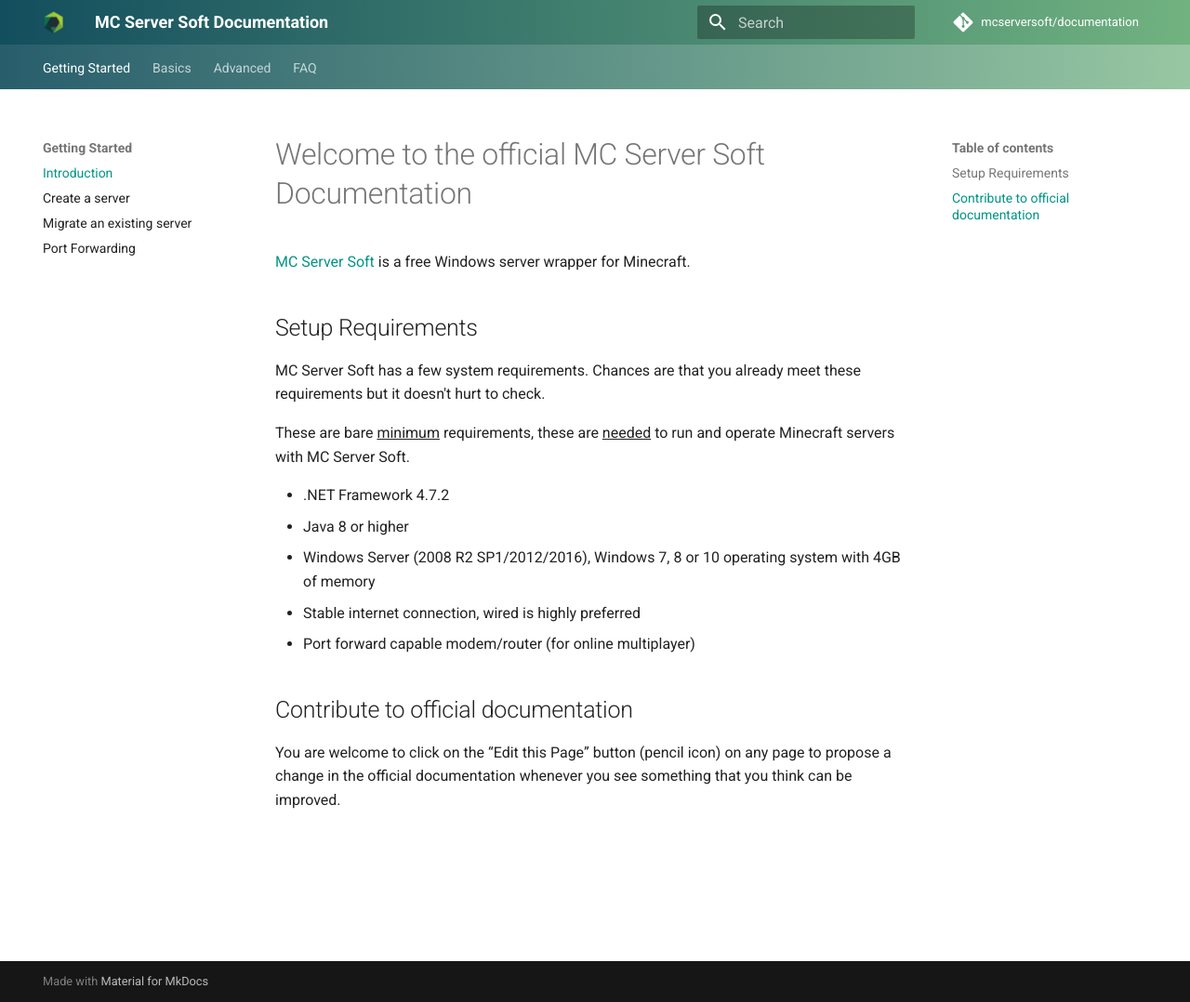
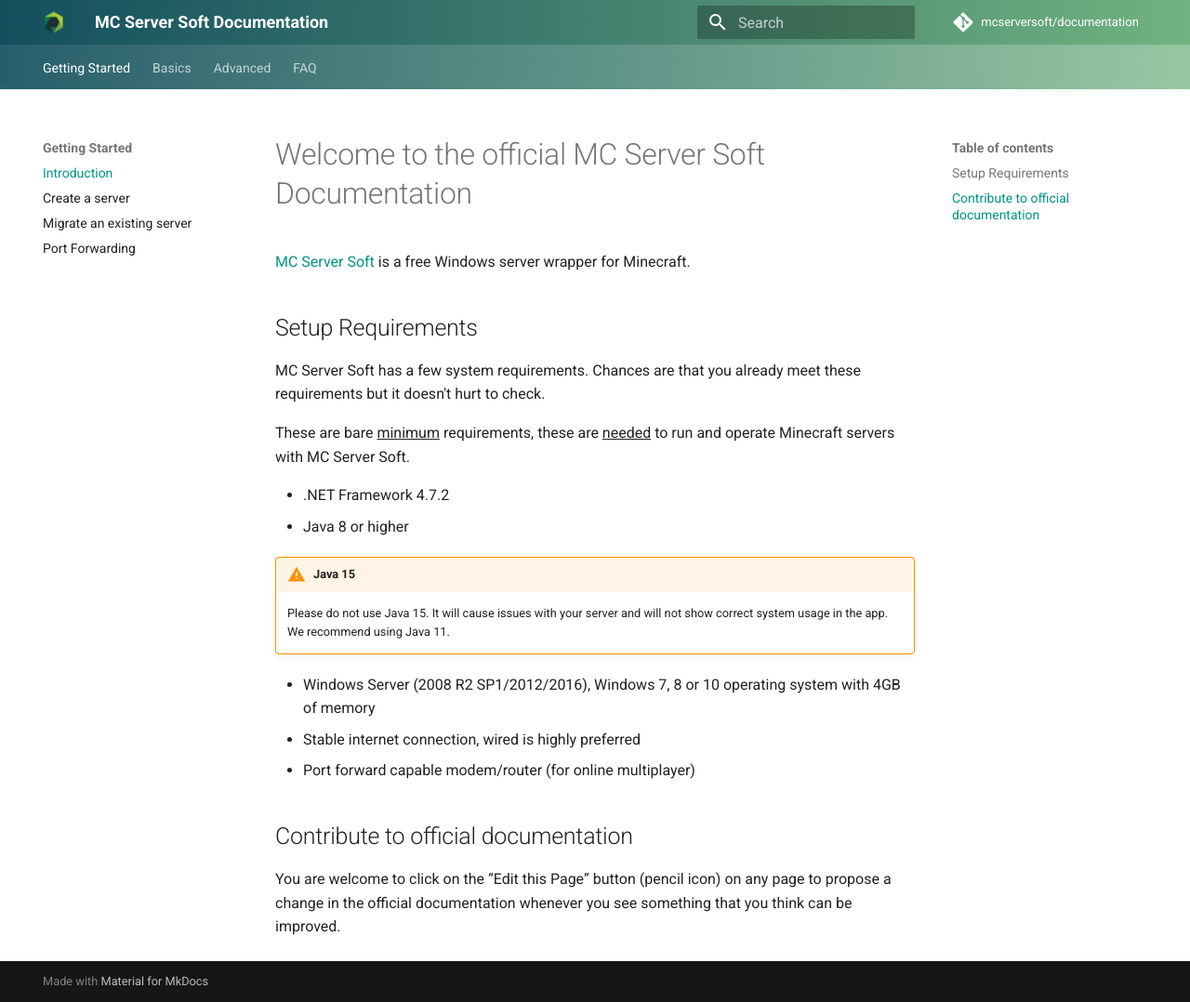
Before and after one commit to mcserversoft/documentation, an MkDocs documentation site: the page built from docs/index.md, in a window 1280 px wide and 1078 px high. Shown: the whole window at 93% size. Built offline with MkDocs 1.6.1 and Material for MkDocs 9.7.7, drawn with Linux system fonts in a browser that asks for light colours; comment, search, counter and statistics services are not loaded.

Commit message:
Update index.md
Added Java 15 warning

```diff
--- a/docs/index.md
+++ b/docs/index.md
@@ -10,6 +10,10 @@
 
 *   .NET Framework 4.7.2
 *   Java 8 or higher
+
+!!! warning "Java 15"
+    Please do not use Java 15. It will cause issues with your server and will not show correct system usage in the app. We recommend using Java 11.
+
 *   Windows Server (2008 R2 SP1/2012/2016), Windows 7, 8 or 10 operating system with 4GB of memory
 *   Stable internet connection, wired is highly preferred
 *   Port forward capable modem/router (for online multiplayer)
```
